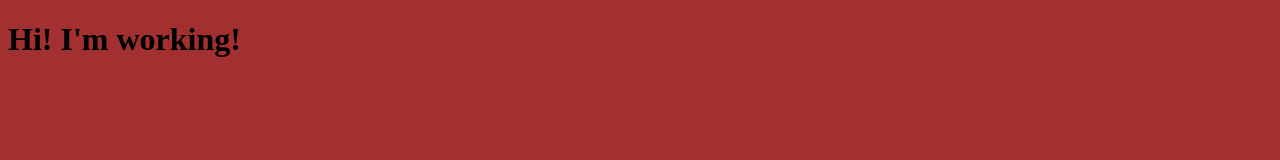
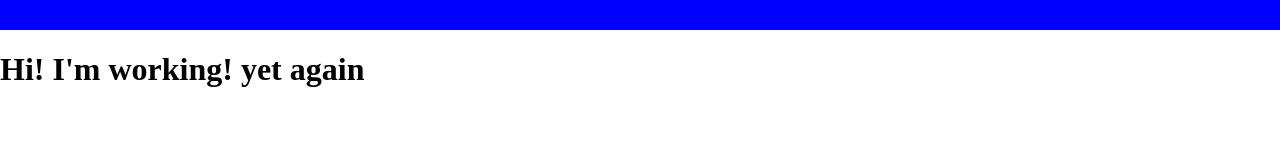
Before and after one commit to blueghoulKA/blueghoulKA.github.io, a plain HTML site: page index.html in a window 1280 px wide. Drawn offline with Linux system fonts and the light colour scheme.

Commit message:
Add files via upload

```diff
--- a/index.html
+++ b/index.html
@@ -6,6 +6,7 @@
         <link rel="stylesheet" href="style.css"></link>
     </head>
     <body>
-        <h1>Hi! I'm working!</h1>
+        <div id="header"></div>
+        <h1>Hi! I'm working! yet again</h1>
     </body>
 </html>
--- a/style.css
+++ b/style.css
@@ -1,3 +1,8 @@
 body{
-    background-color:rgb(163, 48, 48);
+    background-color:rgb(255, 255, 255);
+    margin:0px;
 }
+#header{
+    background-color:blue;
+    height:30px;
+}
```
